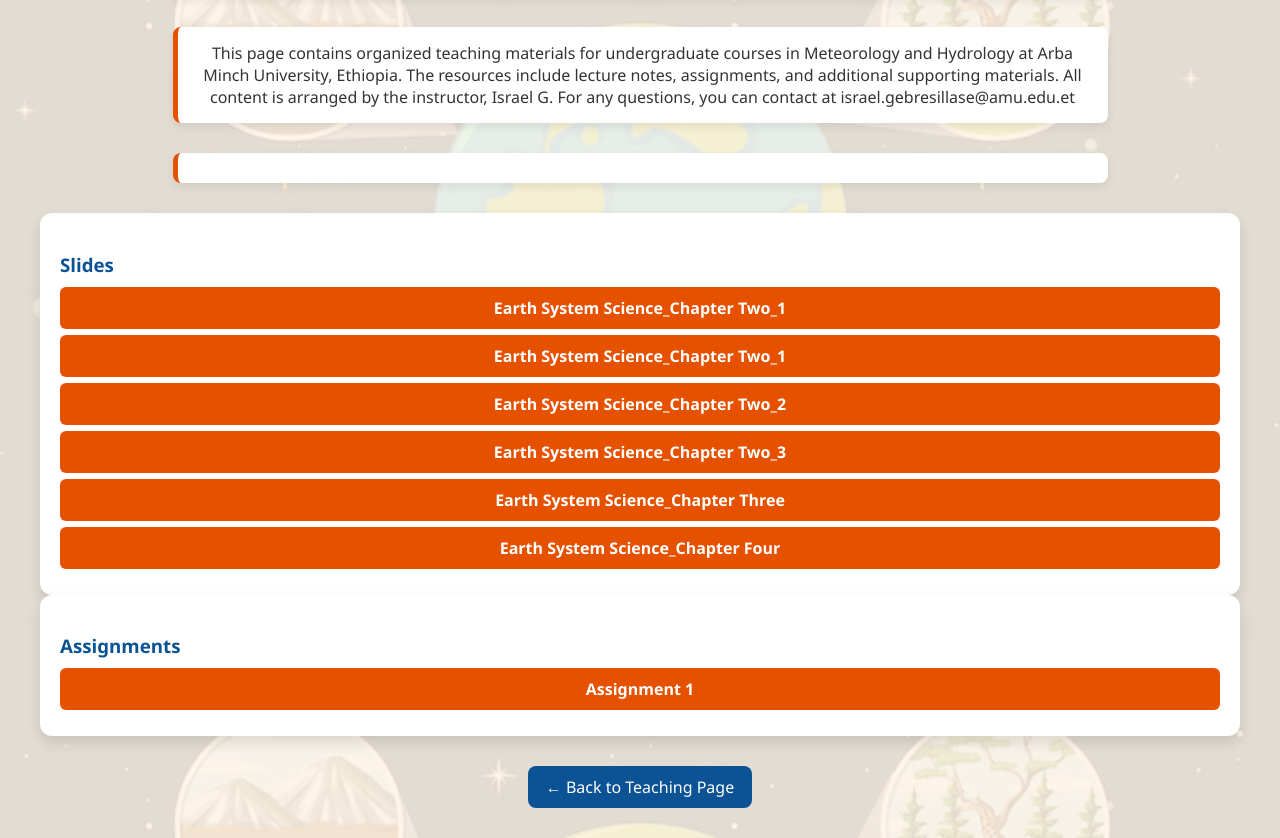
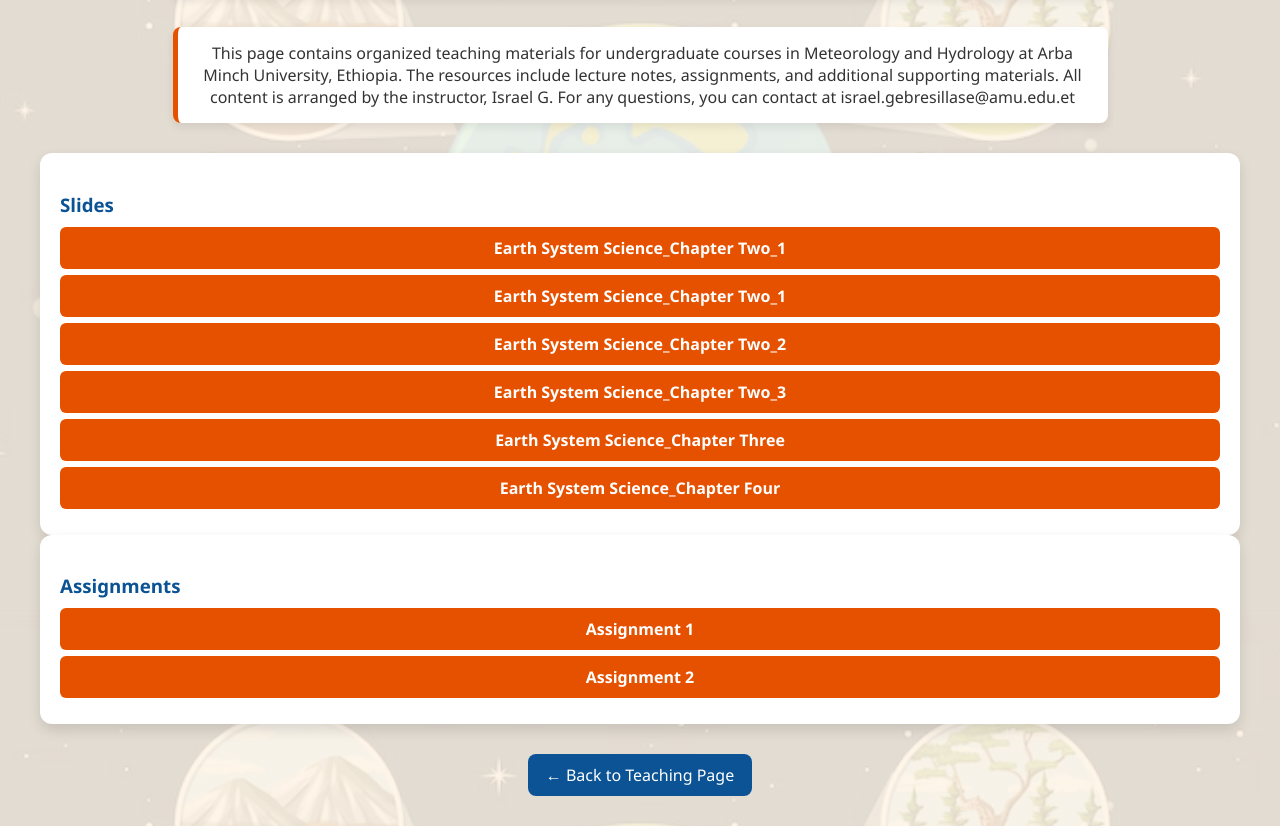
Before and after one commit to IsraelGebresilasieKimo/aam-micrometeorology, a plain HTML site: page courses/earth-system-science/index.html in a window 1280 px wide. Shown: the part 187-1025 px from the top of the page. Drawn offline with Linux system fonts and the light colour scheme.

Commit message:
Update index.html

```diff
--- a/courses/earth-system-science/index.html
+++ b/courses/earth-system-science/index.html
@@ -116,9 +116,10 @@
 <p>
 Welcome to the Earth System Science course.
 <p>
-  This page contains organized teaching materials for undergraduate courses in Meteorology and Hydrology at Arba Minch University, Ethiopia. The resources include lecture notes, assignments, and additional supporting materials.
+This page contains organized teaching materials for undergraduate courses in Meteorology and Hydrology at Arba Minch University, Ethiopia. The resources include lecture notes, assignments, and additional supporting materials.
+
 All content is arranged by the instructor, Israel G. For any questions, you can contact at israel.gebresillase@amu.edu.et
-  <p>
+
 
     <!-- Slides -->
   <div class="card">
@@ -135,6 +136,7 @@ All content is arranged by the instructor, Israel G. For any questions, you can
   <div class="card">
     <h3>Assignments</h3>
     <a href="assignment1.pdf">Assignment 1</a>
+    <a href="assignment2.pdf">Assignment 2</a>
   </div>
 
 </div>
```
